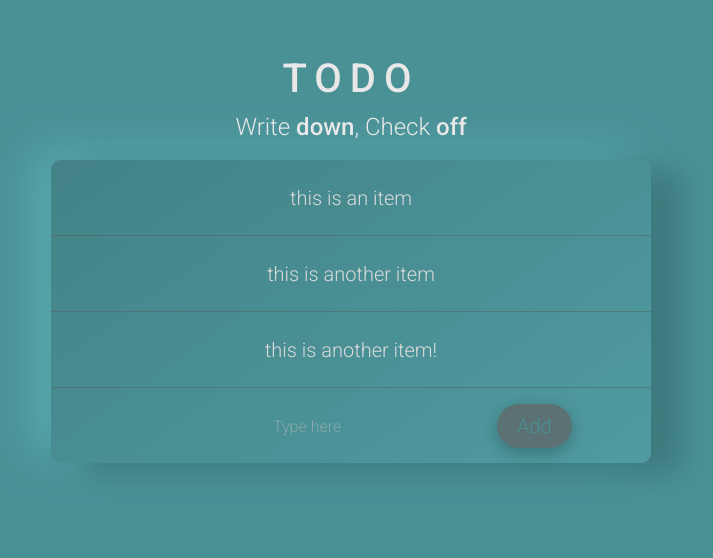
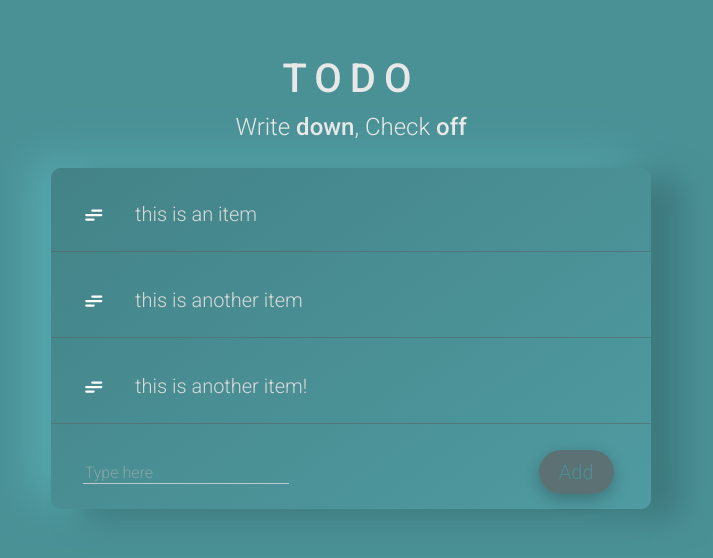
Before and after one commit to noel-pena/Todo-List-React, a React (Vite) app: page / in a window 1280 px wide. Shown: the top 558 px of the page, without its empty margins (289-1002 px from the left). Built offline with nearby package versions, Linux system fonts and the light colour scheme.

Commit message:
custom checkboxes

```diff
--- a/src/App.css
+++ b/src/App.css
@@ -34,23 +34,30 @@ input[type="text"] {
   background: transparent;
   font-size: 18px;
   font-weight: 300;
-  border-bottom: 1px solid #b6b6b645;
+  border-bottom: 0px solid #b6b6b645;
   transition: border-bottom 0.1s ease;
 }
 
 input[type="text"]:focus {
   outline: none;
-  border-bottom: 0px solid #b6b6b6d5;
+  border-bottom: 1px solid #d6d6d6d5;
+}
+.input-group {
+  margin: 0 auto;
+  max-width: 300px;
+  min-height: 75px;
+  padding-left: 25px;
+  gap: 20px;
+  display: flex;
+  align-items: center;
+  justify-content: right;
 }
 
-.input-group {
-  margin: 0 auto;
-  max-width: 160px;
-  min-height: 75px;
-  gap: 10px;
-  display: flex;
-  align-items: center;
-  justify-content: space-evenly;
+@media (min-width: 530px) {
+  .input-group {
+    padding-left: 225px;
+    gap: 240px !important;
+  }
 }
 
 .submit-button {
@@ -70,6 +77,8 @@ input[type="text"]:focus {
 .submit-button:hover {
   transition: 0.3s;
   background: linear-gradient(90deg, #4a9196 25%, #a997bb 100%);
+  box-shadow: 0 5px 16px 0 rgba(164, 164, 164, 0.12);
+
   cursor: pointer;
   color: rgb(218, 218, 218);
 }
@@ -101,20 +110,29 @@ input[type="text"]:focus {
 }
 
 .item-container {
+  display: flex;
+  flex-direction: column;
   width: 100%;
+}
+
+.item-row {
+  display: flex;
+  align-items: center;
+  margin-bottom: 10px;
+}
+
+.checkbox-label {
+  display: flex;
+  align-items: center;
+  margin-right: 10px;
 }
 
 .item {
   height: 75px;
   width: 100%;
-  display: flex;
-  align-items: center;
-  justify-content: center;
-  flex-direction: column;
+  text-align: left;
   border-bottom: 1px solid;
-
   border-color: #5a5a5a7a;
-  cursor: pointer;
   color: #dadada;
   transition: max-height 0.3s ease;
 }
@@ -122,6 +140,7 @@ input[type="text"]:focus {
 .item-text {
   font-weight: 300;
   font-size: 1rem;
+  cursor: pointer;
 }
 
 @media (min-width: 530px) {
@@ -129,3 +148,41 @@ input[type="text"]:focus {
     font-size: 1.25rem !important;
   }
 }
+.hamburger {
+  cursor: pointer;
+  padding-left: 30px;
+  gap: 30px;
+}
+
+.hamburger input {
+  display: none;
+}
+
+.hamburger svg {
+  padding-top: 2px;
+  height: 1.5em;
+  transition: transform 600ms cubic-bezier(0.4, 0, 0.2, 1);
+}
+
+.line {
+  fill: none;
+  stroke: white;
+  stroke-linecap: round;
+  stroke-linejoin: round;
+  stroke-width: 3;
+  transition: stroke-dasharray 600ms cubic-bezier(0.4, 0, 0.2, 1),
+    stroke-dashoffset 600ms cubic-bezier(0.4, 0, 0.2, 1);
+}
+
+.line-top-bottom {
+  stroke-dasharray: 12 63;
+}
+
+.hamburger input:checked + svg {
+  transform: rotate(-45deg);
+}
+
+.hamburger input:checked + svg .line-top-bottom {
+  stroke-dasharray: 20 300;
+  stroke-dashoffset: -32.42;
+}
--- a/src/components/Title.jsx
+++ b/src/components/Title.jsx
@@ -14,6 +14,7 @@ export const Title = () => {
         container
         item
         pt={8}
+        pb={1}
         sx={{
           flexDirection: "column",
           textAlign: "center",
--- a/src/components/sub-components/AddItem.jsx
+++ b/src/components/sub-components/AddItem.jsx
@@ -5,6 +5,7 @@ export const AddItem = () => {
     <Grid container item>
       <form className="input-group" action="/add" method="post">
         <input
+          className="input-box"
           type="text"
           name="newItem"
           autoComplete="off"
--- a/src/components/sub-components/ItemBox.jsx
+++ b/src/components/sub-components/ItemBox.jsx
@@ -1,3 +1,4 @@
+import { useState } from "react";
 import { Grid } from "@mui/material";
 
 export const ItemBox = () => {
@@ -7,12 +8,35 @@ export const ItemBox = () => {
     { id: 3, title: "this is another item!" },
   ];
 
+  const [checkedItems, setCheckedItems] = useState({});
+
+  const handleCheckboxChange = (itemId) => {
+    setCheckedItems((prevChecked) => ({
+      ...prevChecked,
+      [itemId]: !prevChecked[itemId],
+    }));
+  };
+
   return (
-    <Grid container item>
+    <Grid container item pt={1}>
       <div className="item-container">
         {items.map((item) => (
-          <div key={item.id} className="item item-text">
-            {item.title}
+          <div key={item.id} className="item item-row">
+            <label className="checkbox-label hamburger">
+              <input
+                type="checkbox"
+                checked={checkedItems[item.id] || false}
+                onChange={() => handleCheckboxChange(item.id)}
+              />{" "}
+              <svg viewBox="0 0 32 32">
+                <path
+                  className="line line-top-bottom"
+                  d="M27 10 13 10C10.8 10 9 8.2 9 6 9 3.5 10.8 2 13 2 15.2 2 17 3.8 17 6L17 26C17 28.2 18.8 30 21 30 23.2 30 25 28.2 25 26 25 23.8 23.2 22 21 22L7 22"
+                ></path>
+                <path className="line" d="M7 16 27 16"></path>
+              </svg>
+              <span className="item-text">{item.title}</span>
+            </label>
           </div>
         ))}
       </div>
```
